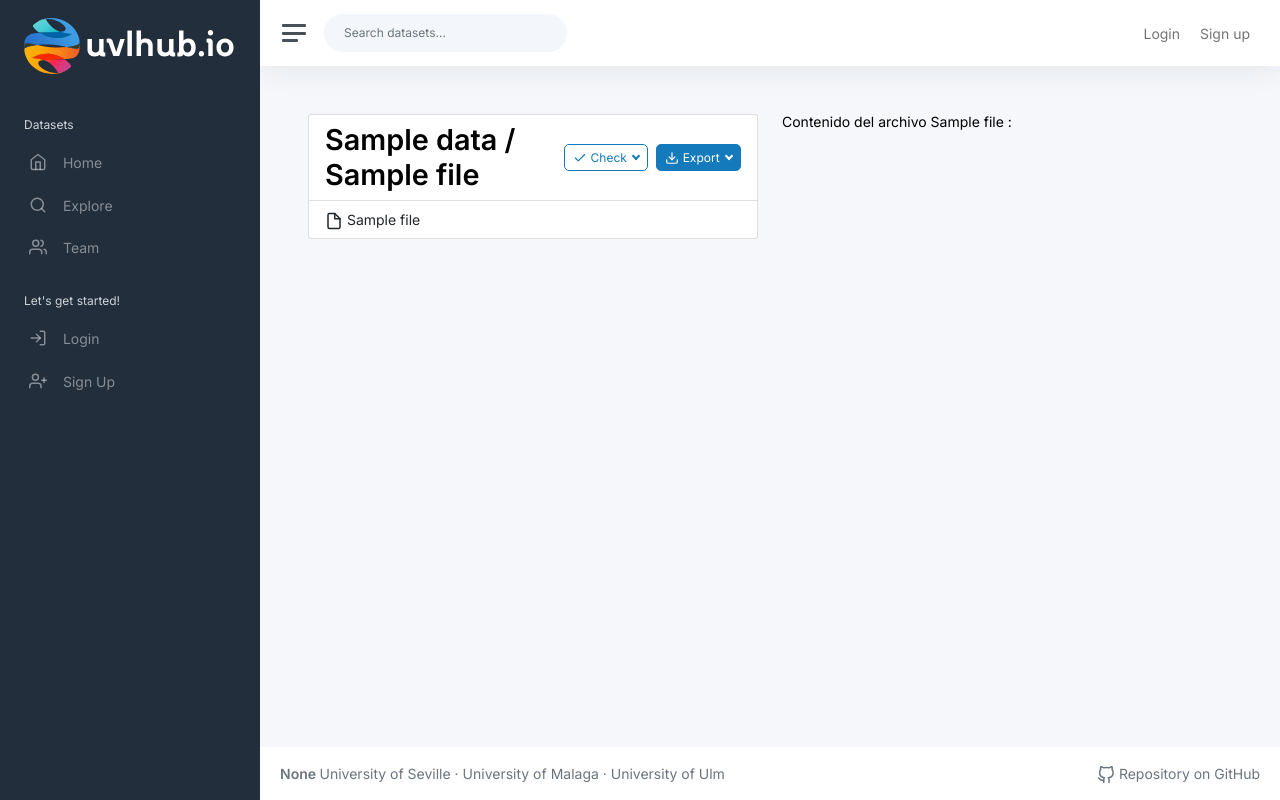
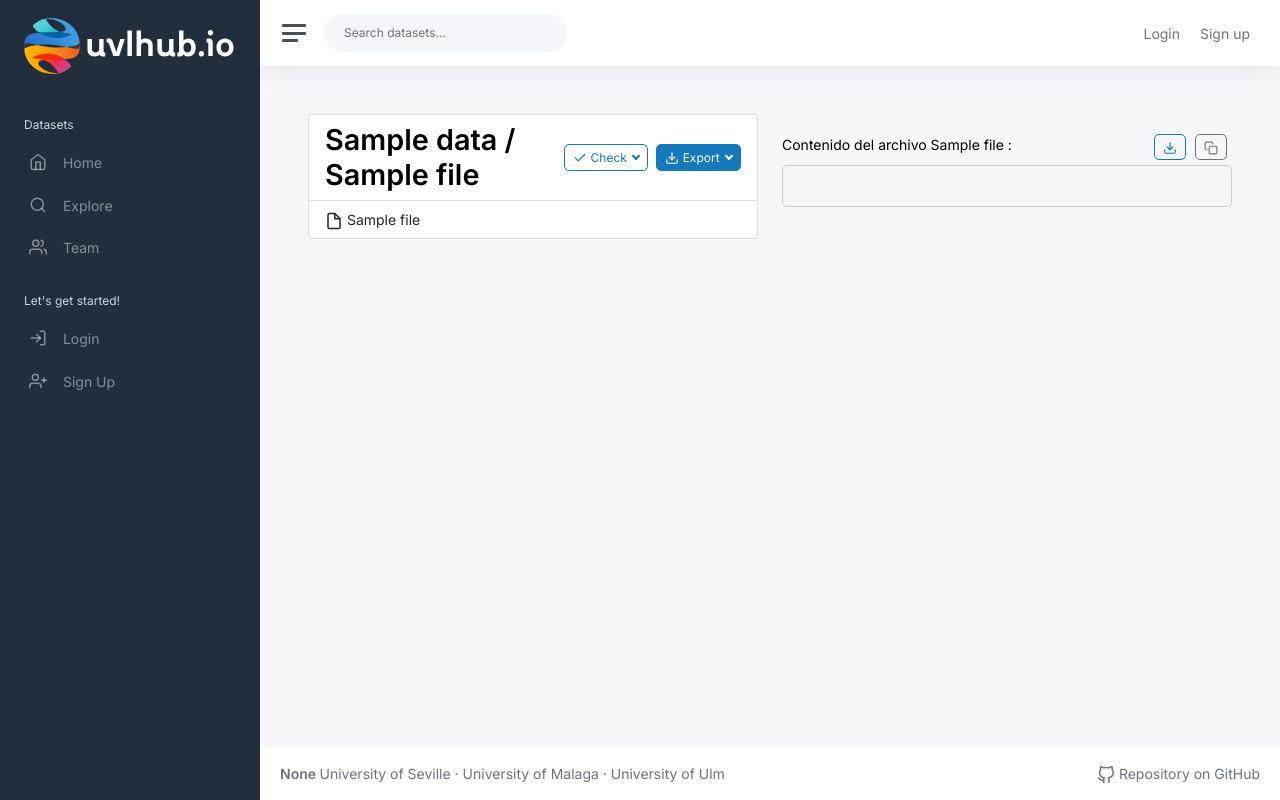
Before and after one commit to berenjena-hub/berenjena-hub, a Flask app: page /file_content/1/1/ in a window 1280 px wide. Run offline with Flask 3, Linux system fonts and the light colour scheme; tables that the repository leaves empty hold one stand-in row (values such as "Sample post"); parts of the project's set-up code (start-up, migrations or seed data) failed here and were passed over; some libraries are stand-ins or nearby versions.

Commit message:
feat(Improve UI): Contenido del archivo visible, botones Download y Copy funcionando. #6 y #8

```diff
--- a/app/modules/dataset/templates/dataset/file_content.html
+++ b/app/modules/dataset/templates/dataset/file_content.html
@@ -85,18 +85,31 @@
             {% for file in feature_model.files %}
                 {% if file.id == file_id %}
                     <div class="list-group-item">
-                        <h5>Contenido del archivo {{ file.name }} :</h5>
-                        <pre style="white-space: pre-wrap; word-wrap: break-word;">
-                            {{ file.content }}
-                        </pre>
+                        <div id="fileViewerModal" class="custom-modal" tabindex="-1" aria-labelledby="fileViewerModalLabel" aria-hidden="false" style="width: 100%; margin-top: 20px;">
+                            <div class="modal-dialog modal-lg" style="height: auto; display: flex; align-items: flex-start;">
+                                <div class="modal-content" style="height: auto;">
+                                    <div class="modal-header" style="display: flex; justify-content: space-between; align-items: center;">
+                                        <h5>Contenido del archivo {{ file.name }} :</h5>
+                                        <div>
+                                            <a href="#" class="btn btn-outline-primary btn-sm" id="downloadButton" style="margin-right: 5px; margin-bottom: 5px; border-radius: 5px;">
+                                                <i data-feather="download"></i>
+                                            </a>
+                                            <button onclick="copyToClipboard()" class="btn btn-outline-secondary btn-sm" style="margin-right: 5px; margin-bottom: 5px; border-radius: 5px;">
+                                                <i data-feather="copy"></i>
+                                            </button>
+                                        </div>
+                                    </div>
+                                    <div class="modal-body" style="overflow-y: auto; height: auto;">
+                                        <pre id="fileContent" style="height: 100%; overflow-y: auto; white-space: pre-wrap; word-wrap: break-word; background-color: #f5f5f5; padding: 20px; border-radius: 5px; border: 1px solid #ccc;"></pre>
+                                    </div>
+                                </div>
+                            </div>
+                        </div>
                     </div>
                 {% endif %}
             {% endfor %}
         {% endfor %}
     </div>
-</div>
-
-
 
 <script type="text/javascript" src="https://cdn.jsdelivr.net/pyodide/v0.23.4/full/pyodide.js"></script>
 
@@ -114,11 +127,12 @@ document.addEventListener('DOMContentLoaded', function () {
                 document.getElementById('fileContent').textContent = data.content;
                 currentFileId = fileId;
                 document.getElementById('downloadButton').href = `/file/download/${fileId}`;
-                var modal = new bootstrap.Modal(document.getElementById('fileViewerModal'));
-                modal.show();
             })
             .catch(error => console.error('Error loading file:', error));
     }
+    window.onload = function() {
+        viewFile('{{ file_id }}');
+    };
 
     function showLoading() {
         document.getElementById("loading").style.display = "initial";
```
Also changed, not shown: app/modules/dataset/templates/dataset/view_dataset.html (+0 -26 lines).
